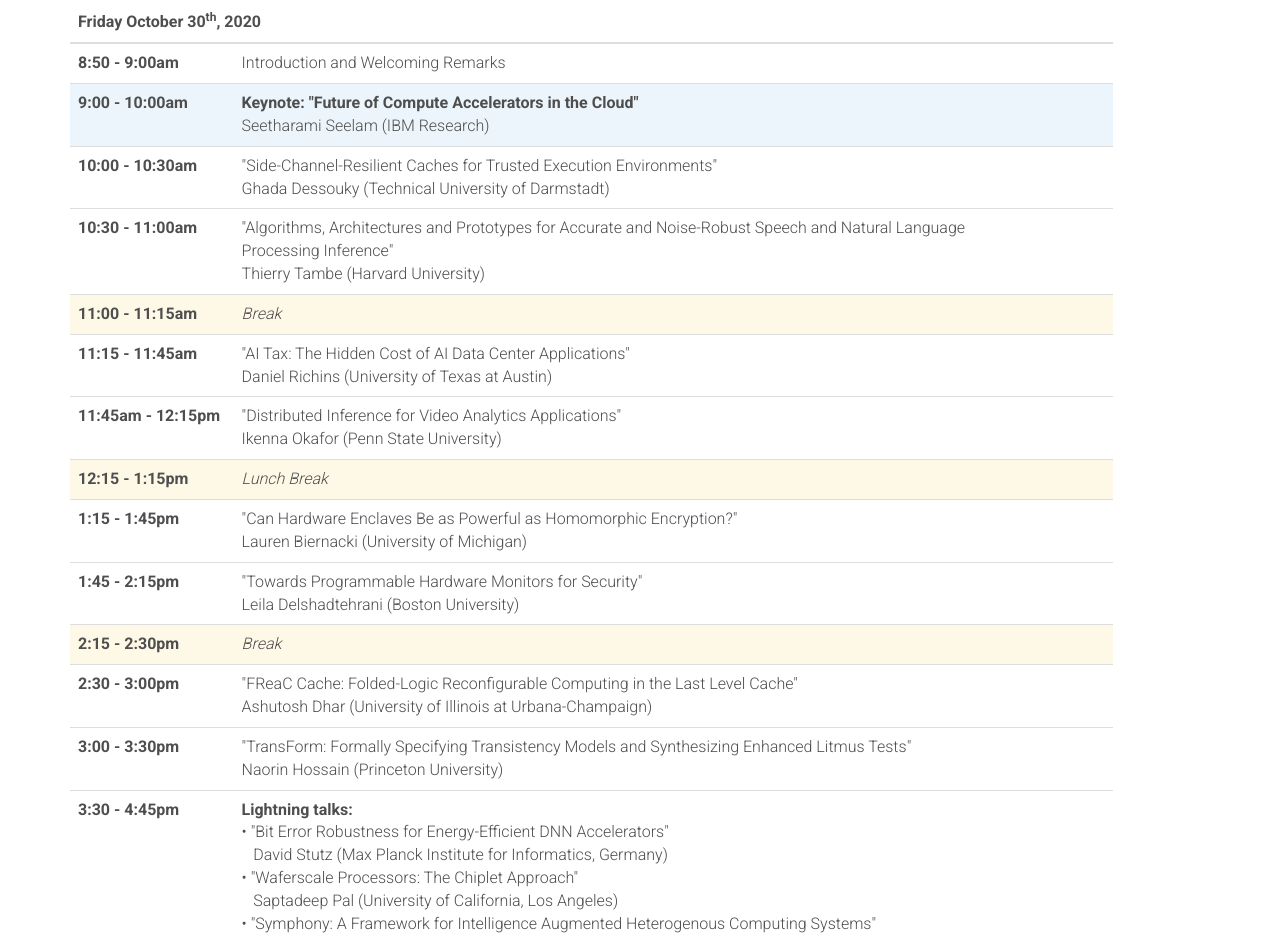
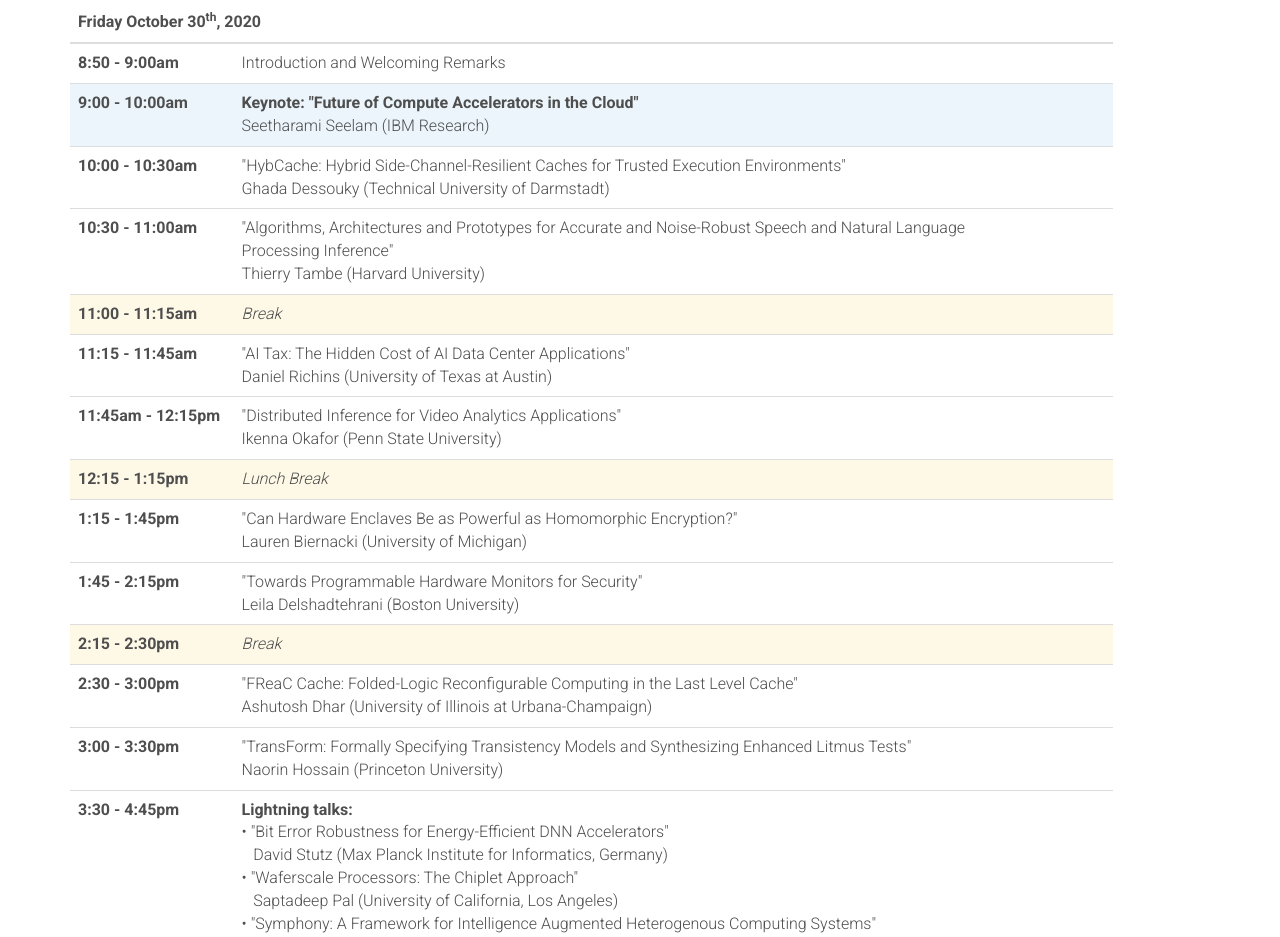
Before and after one commit to augustojv/foca-workshop-2020, a website: page index.html in a window 1280 px wide. Shown: the part 3332-4269 px from the top of the page. Drawn offline with Linux system fonts and the light colour scheme; files whose address does not match are found by name.

Commit message:
Program updated

```diff
--- a/index.html
+++ b/index.html
@@ -345,7 +345,7 @@
 						  execution with conventional cache behavior, capacity and performance.  We show how this can be achieved with minimal performance and area overheads, while
 						  effectively mitigating typical access-based and contention-based cache attacks.
 						  ">
-						  	  "Side-Channel-Resilient Caches for Trusted Execution Environments"<br>
+						  	  "HybCache: Hybrid Side-Channel-Resilient Caches for Trusted Execution Environments"<br>
                               Ghada Dessouky (Technical University of Darmstadt)
 						  </td>
                         </tr>
```
